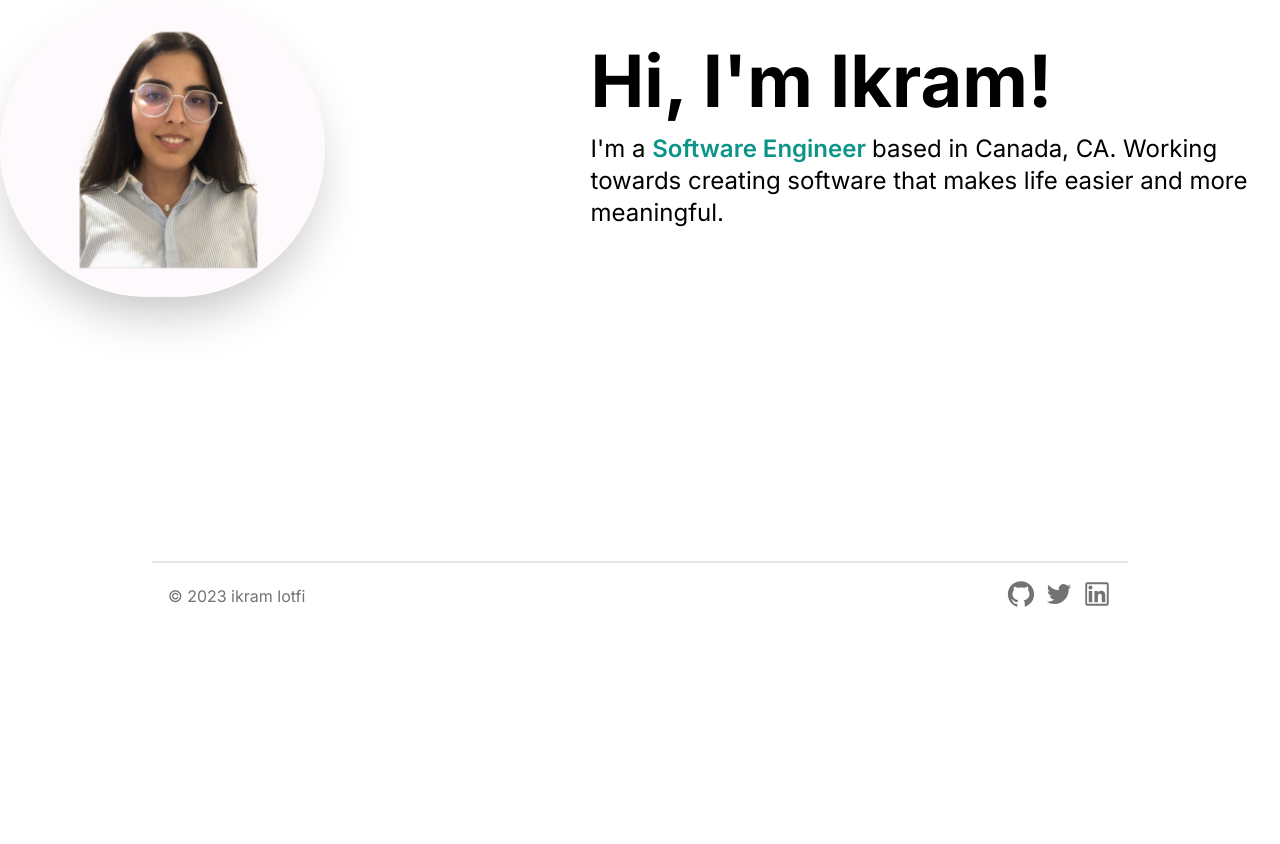
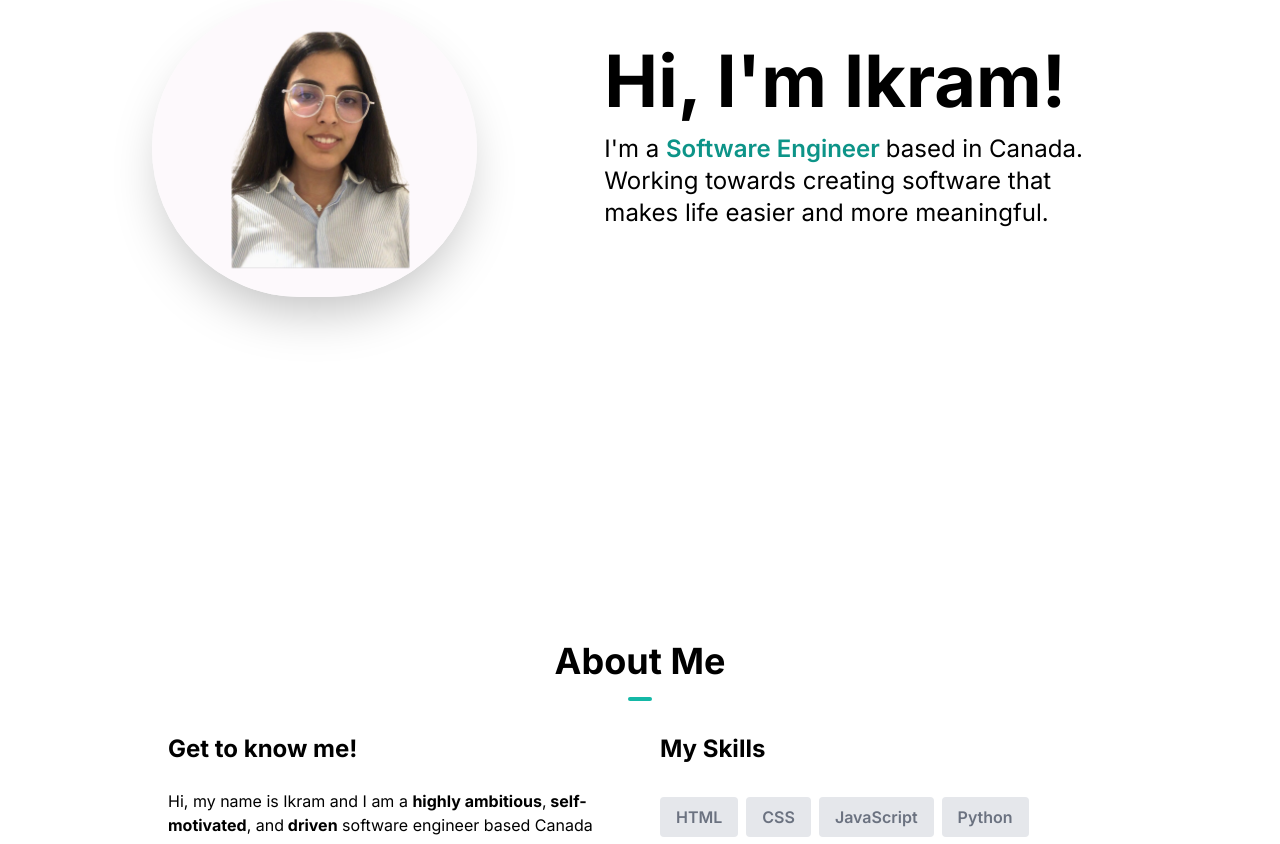
Before and after one commit to Lotfi207/portfolio-ikram, a Next.js app: page / in a window 1280 px wide. Shown: the part 240-1084 px from the top of the page. Before the commit the page ends 869 px from the top, so only its background shows below. Built offline with nearby package versions, Linux system fonts and the light colour scheme.

Commit message:
modifier page d'accueil

```diff
--- a/app/page.tsx
+++ b/app/page.tsx
@@ -1,7 +1,12 @@
 import Image from 'next/image'
 import IkramSection from '@/components/Introduction'
+import  AboutSection from '@/components/About'
 export default function Home() {
   return (
-    <IkramSection/>
+    <main className="mx-auto max-w-3xl px-4 sm:px-6 md:max-w-5xl ">
+    <IkramSection />
+    <AboutSection />
+
+  </main>
   )
 }
--- /dev/null
+++ b/components/About.jsx
@@ -0,0 +1,72 @@
+import React from "react"
+import Image from "next/image"
+
+const skills = [
+  { skill: "HTML" },
+  { skill: "CSS" },
+  { skill: "JavaScript" },
+  { skill: "Python" },
+  { skill: "React" },
+  { skill: "Next.js" },
+  { skill: "Tailwind CSS" },
+  { skill: "Git" },
+  { skill: "GitHub" },
+  { skill: "Node.js" },
+]
+
+const AboutSection = () => {
+  return (
+    <section id="about">
+      <div className="my-12 pb-12 md:pt-16 md:pb-48">
+        <h1 className="text-center font-bold text-4xl">
+          About Me
+          <hr className="w-6 h-1 mx-auto my-4 bg-teal-500 border-0 rounded"></hr>
+        </h1>
+
+        <div className="flex flex-col space-y-10 items-stretch justify-center align-top md:space-x-10 md:space-y-0 md:p-4 md:flex-row md:text-left">
+          <div className="md:w-1/2 ">
+            <h1 className="text-center text-2xl font-bold mb-6 md:text-left">
+              Get to know me!
+            </h1>
+            <p>
+              Hi, my name is Ikram and I am a{" "}
+              <span className="font-bold">{"highly ambitious"}</span>,
+              <span className="font-bold">{" self-motivated"}</span>, and
+              <span className="font-bold">{" driven"}</span> software engineer
+              based Canada
+            </p>
+            <br />
+
+            <p> As a passionate software developer, I have a strong background in web development. My portfolio showcases recent and relevant projects, highlighting my front-end development skills with HTML, CSS, JavaScript, and modern frameworks like React. I am also proficient in back-end development using Node.js, Express, and both SQL and NoSQL databases. Actively involved in the open-source community, I hold a certification in full-stack web development. I am always seeking new challenges to apply my skills and provide innovative solutions.
+            </p>
+
+          </div>
+          <div className="text-center md:w-1/2 md:text-left">
+            <h1 className="text-2xl font-bold mb-6">My Skills</h1>
+            <div className="flex flex-wrap flex-row justify-center z-10 md:justify-start">
+              {skills.map((item, idx) => {
+                return (
+                  <p
+                    key={idx}
+                    className="bg-gray-200 px-4 py-2 mr-2 mt-2 text-gray-500 rounded font-semibold"
+                  >
+                    {item.skill}
+                  </p>
+                )
+              })}
+            </div>
+            <Image
+              src="/hero-image.png"
+              alt=""
+              width={325}
+              height={325}
+              className="hidden md:block md:relative md:bottom-4 md:left-32 md:z-0"
+            />
+          </div>
+        </div>
+      </div>
+    </section>
+  )
+}
+
+export default AboutSection
--- a/components/Introduction.jsx
+++ b/components/Introduction.jsx
@@ -23,7 +23,7 @@
             <span className="font-semibold text-teal-600">
               Software Engineer{" "}
             </span>
-            based in Canada, CA. Working towards creating software that
+            based in Canada. Working towards creating software that
             makes life easier and more meaningful.
           </p>
 
--- a/components/PageBar.jsx
+++ b/components/PageBar.jsx
@@ -28,8 +28,6 @@
         <Link href="/" className="cursor-pointer hover:text-black-200 p-2 text-gray-700 rounded-md outline-none focus:border-gray-400 focus:border">
          Accueil
         </Link>
-        <Link href="/formation" className="cursor-pointer hover:text-black-200 p-2 text-gray-700 rounded-md outline-none focus:border-gray-400 focus:border">Formation
-        </Link>
         <Link href="/project"className="cursor-pointer hover:text-black-200 p-2 text-gray-700 rounded-md outline-none focus:border-gray-400 focus:border">Projects
         </Link>
         <Link href="/contact"className="cursor-pointer hover:text-black-200 p-2 text-gray-700 rounded-md outline-none focus:border-gray-400 focus:border">Contact
```
Also changed, not shown: public/hero-image.png (added).
